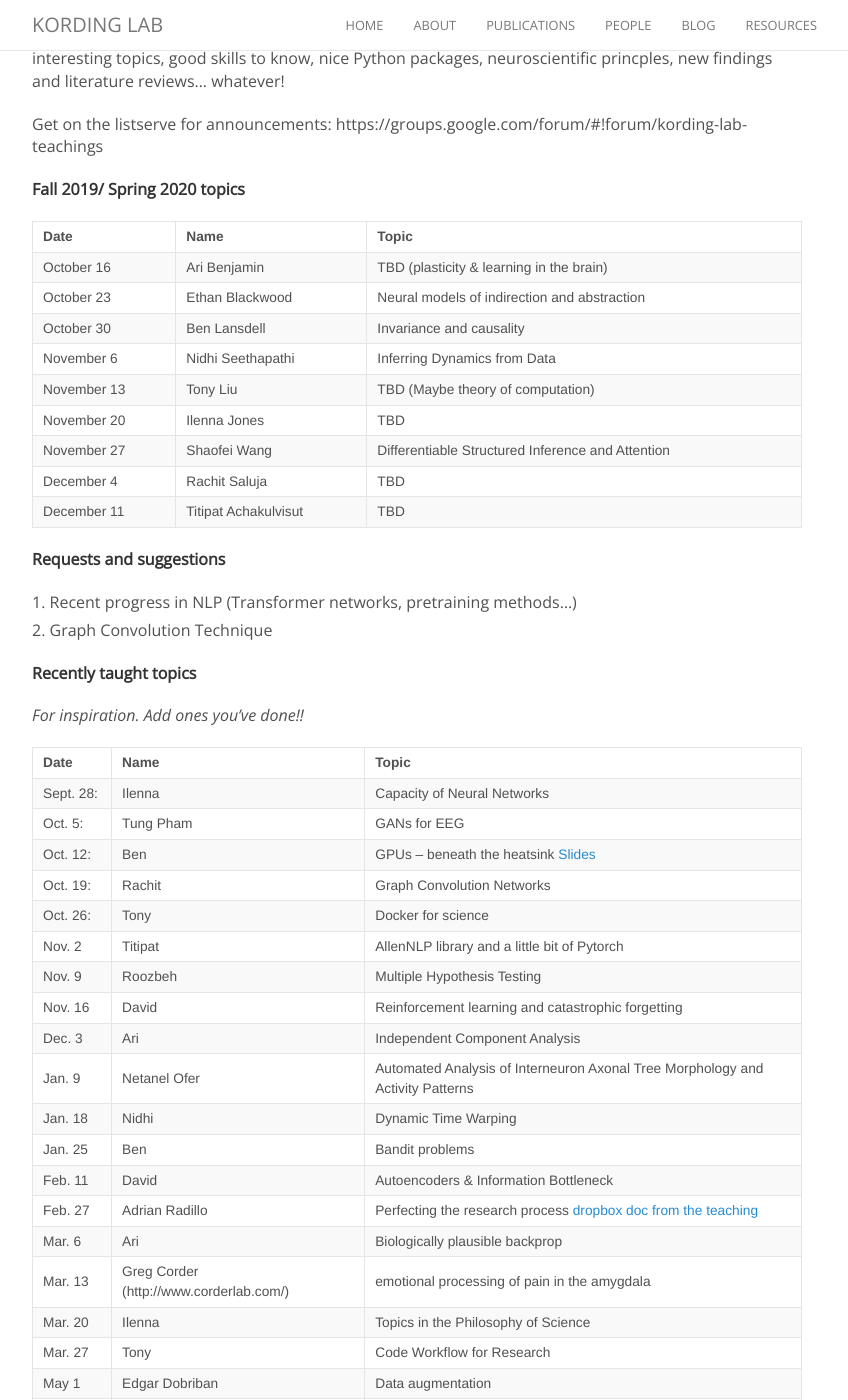
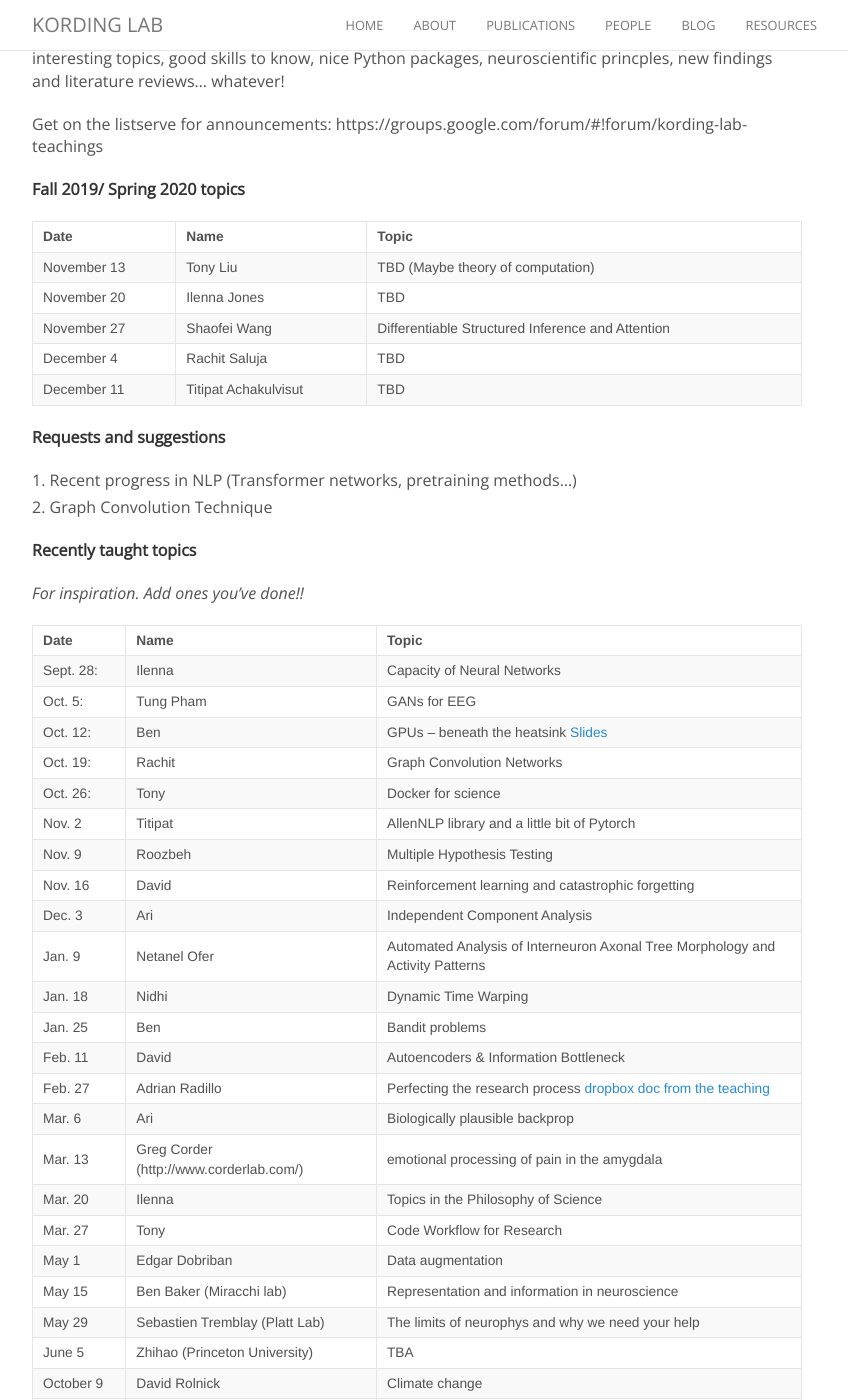
Before and after one commit to KordingLab/KordingLab.github.io, a Jekyll site: the page built from _posts/2018-08-29-upcoming-lab-teaching.md, in a window 1280 px wide and 1400 px high, scrolled down 270 px. Shown: the whole window, without its empty margins (223-1071 px from the left). Built offline with Jekyll 4.4.1, drawn with Linux system fonts in a browser that asks for light colours; nearby versions of some CDN libraries; comment, search, counter and statistics services are not loaded; some of the changed text lies outside the part shown.

Commit message:
Update 2018-08-29-upcoming-lab-teaching.md

```diff
--- a/_posts/2018-08-29-upcoming-lab-teaching.md
+++ b/_posts/2018-08-29-upcoming-lab-teaching.md
@@ -17,10 +17,6 @@ Get on the listserve for announcements: https://groups.google.com/forum/#!forum/
 
 | Date | Name | Topic |
 |------|------|-------|
-|October 16|Ari Benjamin|TBD (plasticity & learning in the brain)|
-|October 23|Ethan Blackwood|Neural models of indirection and abstraction|
-|October 30|Ben Lansdell| Invariance and causality|
-|November 6|Nidhi Seethapathi|Inferring Dynamics from Data|
 |November 13|Tony Liu| TBD (Maybe theory of computation)|
 |November 20|Ilenna Jones|TBD|
 |November 27|Shaofei Wang| Differentiable Structured Inference and Attention |
```
Also changed, not shown: other parts of _posts/2018-08-29-upcoming-lab-teaching.md (+5 -0 lines).
